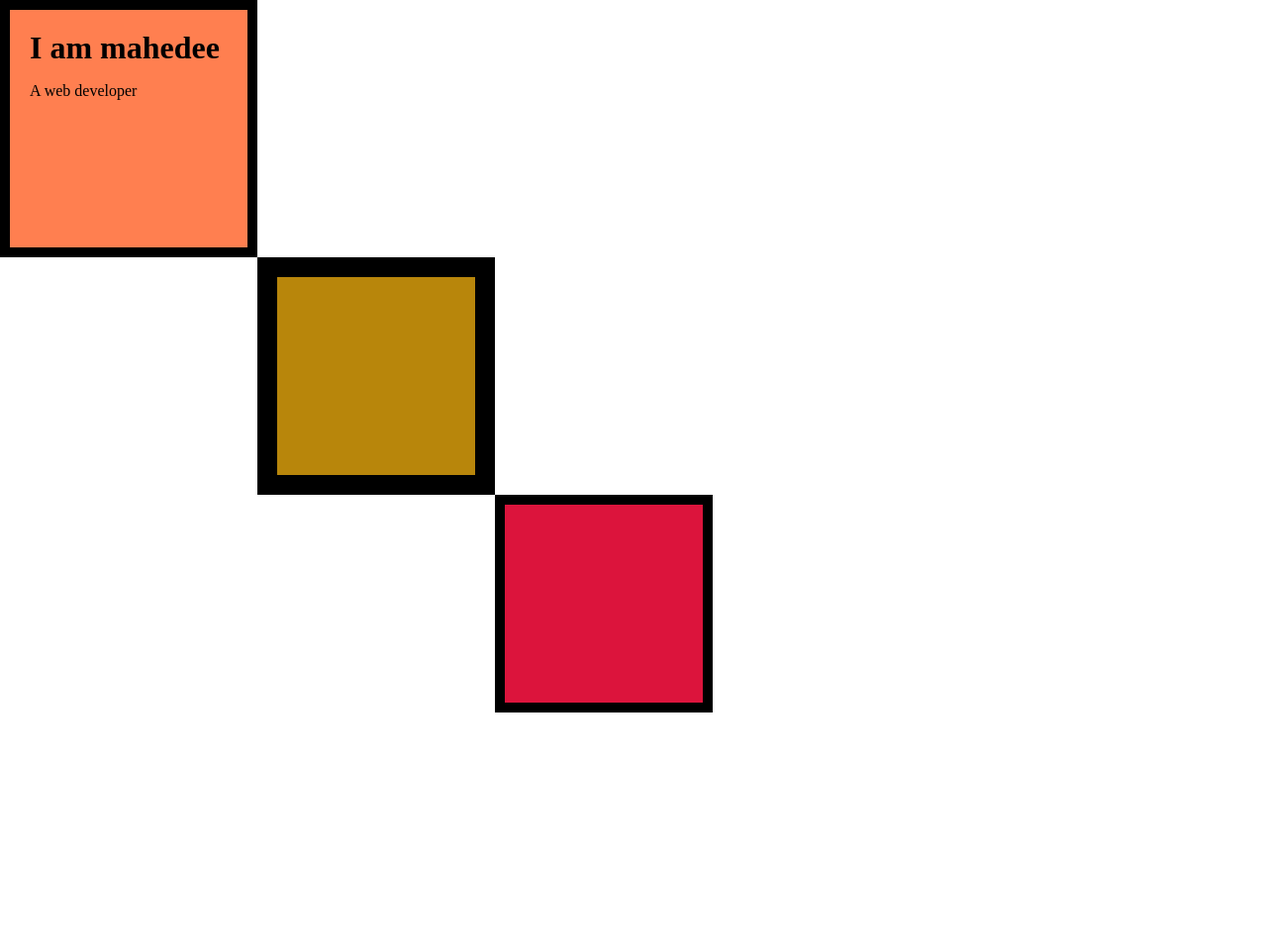
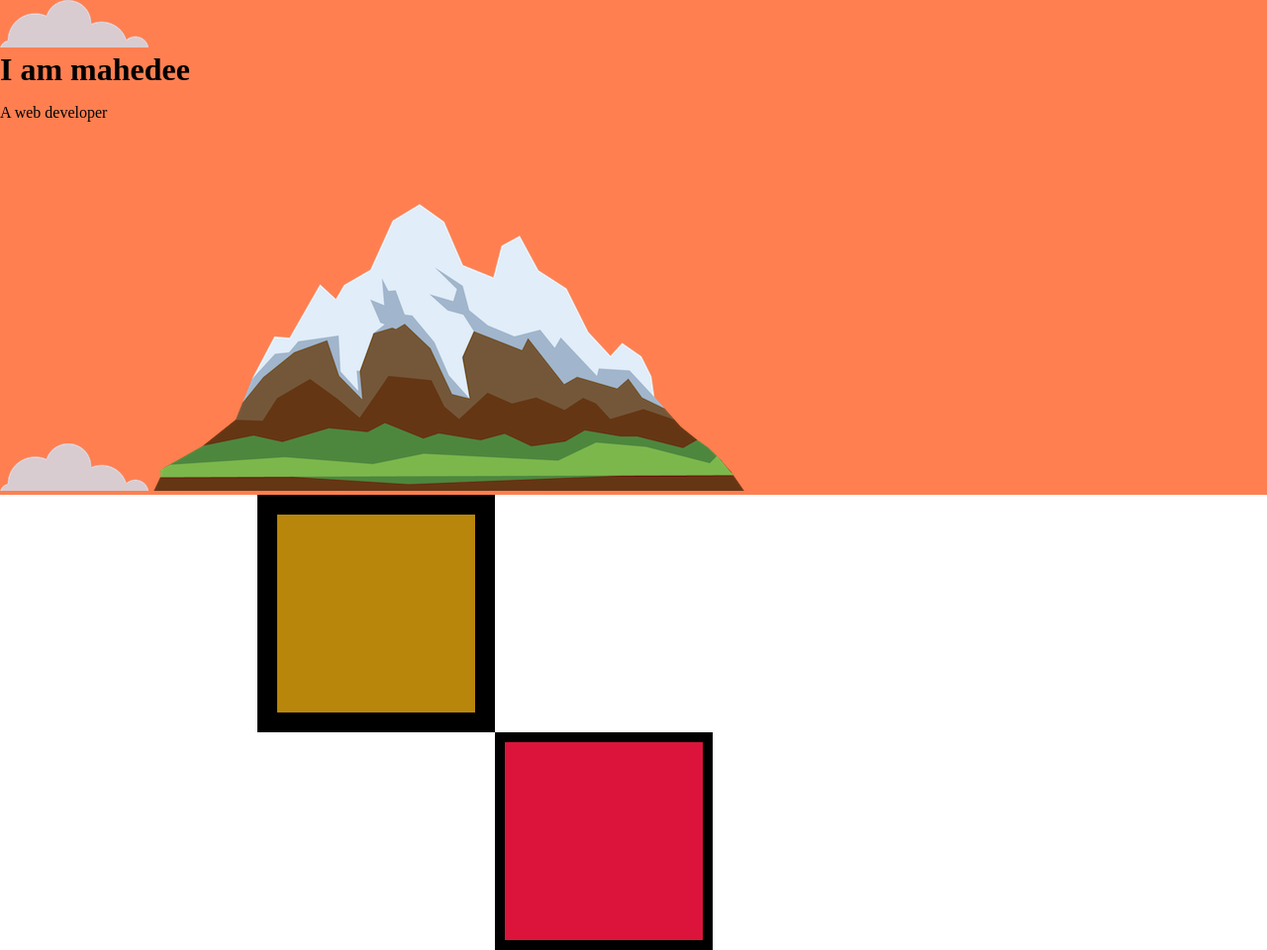
Before and after one commit to mahedee007/portfolio-website, a plain HTML site: page index.html in a window 1280 px wide. Shown: the whole page at 99% size. Before the commit the page ends 800 px from the top, so only its background shows below. Drawn offline with Linux system fonts and the light colour scheme.

Commit message:
image added

```diff
--- a/css/style.css
+++ b/css/style.css
@@ -1,10 +1,5 @@
 .top-container{
     background-color: coral;
-    height: 200px;
-    width: 200px;
-    padding: 20px;
-    border: solid 10px;
-
 }
 h1{
     margin: 0px;
--- a/index.html
+++ b/index.html
@@ -10,8 +10,11 @@
 </head>
 <body>
     <div class="top-container">
+        <img src="image/cloud.png" alt="">
         <h1>I am mahedee</h1>
         <p>A web developer</p>
+        <img src="image/cloud.png" alt="">
+        <img src="image/mountain.png" alt="">
     </div>
      <div class="middle-container">
 
```
